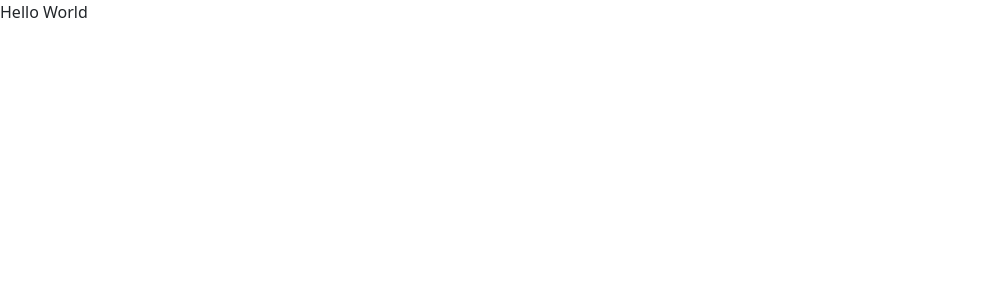
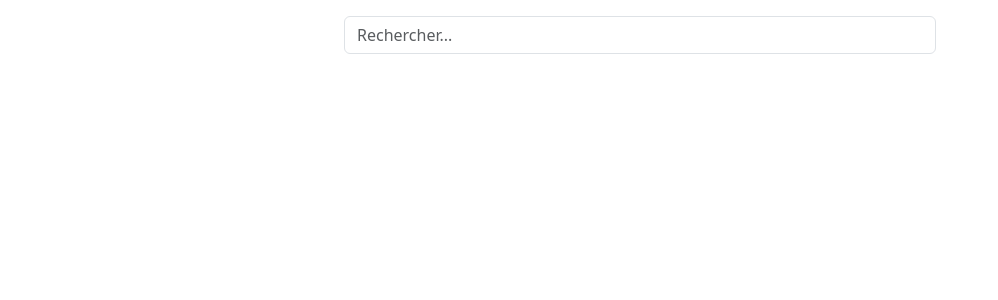
Before and after one commit to Dr-Lab1/react-products-list-project, a React (Vite) app: page / in a window 1280 px wide. Shown: the top 300 px of the page, without its empty margins (0-998 px from the left). Built offline with nearby package versions, Linux system fonts and the light colour scheme.

Commit message:
Configuration de la searchBar - 2024.07.07 at 12:49

```diff
--- a/src/App.jsx
+++ b/src/App.jsx
@@ -1,7 +1,16 @@
 import { useState } from 'react'
+import { SearchBar } from './components/forms/searchBar'
 
 function App() {
-  return 'Hello World'
+  return <div className="container col-6">
+    <NavBar />
+  </div>
+}
+
+function NavBar() {
+  return <div className="container">
+    <SearchBar placeholder="Rechercher..." />
+  </div>
 }
 
 export default App
--- a/src/components/forms/searchBar.jsx
+++ b/src/components/forms/searchBar.jsx
@@ -0,0 +1,5 @@
+export function SearchBar({value, placeholder, onSearch}) {
+    return <div className="my-3">
+        <input type="text" name="" id="" className="form-control" placeholder={placeholder} />
+    </div>
+}
```
